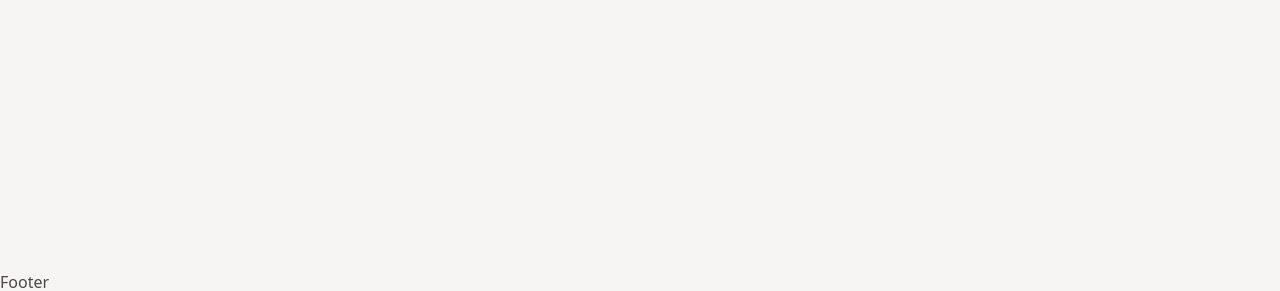
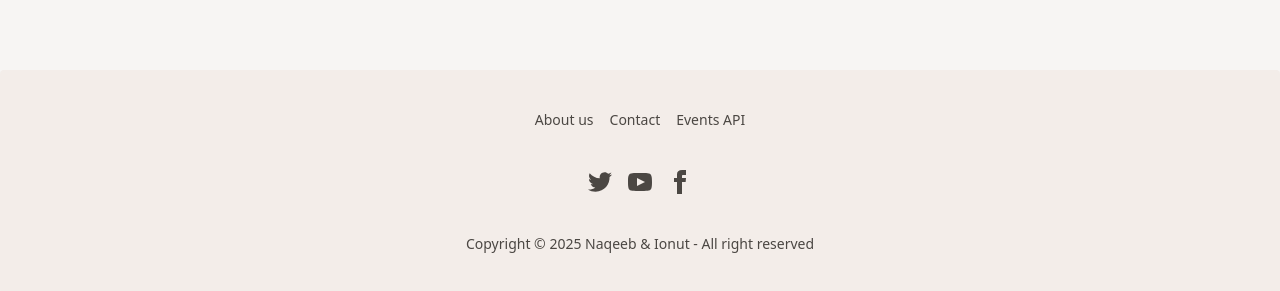
Before and after one commit to ifoca/wbs-events-scheduler, a React (Vite) app: page / in a window 1280 px wide. Shown: the part 506-797 px from the top of the page. Built offline with nearby package versions, Linux system fonts and the light colour scheme; no server answers; a web font is replaced by a local one.

Commit message:
add footer

```diff
--- a/src/components/Footer.jsx
+++ b/src/components/Footer.jsx
@@ -1,5 +1,59 @@
-function Footer() {
-  return <div>Footer</div>;
-}
+const Footer = () => {
+  return (
+    <footer className="footer footer-horizontal footer-center bg-base-200 text-base-content rounded p-10">
+      <nav className="grid grid-flow-col gap-4">
+        <a className="link link-hover">About us</a>
+        <a className="link link-hover">Contact</a>
+        <a
+          href="https://github.com/WebDev-WBSCodingSchool/events-api"
+          className="link link-hover"
+          target="_blank"
+        >
+          Events API
+        </a>
+      </nav>
+      <nav>
+        <div className="grid grid-flow-col gap-4">
+          <a>
+            <svg
+              xmlns="http://www.w3.org/2000/svg"
+              width="24"
+              height="24"
+              viewBox="0 0 24 24"
+              className="fill-current"
+            >
+              <path d="M24 4.557c-.883.392-1.832.656-2.828.775 1.017-.609 1.798-1.574 2.165-2.724-.951.564-2.005.974-3.127 1.195-.897-.957-2.178-1.555-3.594-1.555-3.179 0-5.515 2.966-4.797 6.045-4.091-.205-7.719-2.165-10.148-5.144-1.29 2.213-.669 5.108 1.523 6.574-.806-.026-1.566-.247-2.229-.616-.054 2.281 1.581 4.415 3.949 4.89-.693.188-1.452.232-2.224.084.626 1.956 2.444 3.379 4.6 3.419-2.07 1.623-4.678 2.348-7.29 2.04 2.179 1.397 4.768 2.212 7.548 2.212 9.142 0 14.307-7.721 13.995-14.646.962-.695 1.797-1.562 2.457-2.549z"></path>
+            </svg>
+          </a>
+          <a>
+            <svg
+              xmlns="http://www.w3.org/2000/svg"
+              width="24"
+              height="24"
+              viewBox="0 0 24 24"
+              className="fill-current"
+            >
+              <path d="M19.615 3.184c-3.604-.246-11.631-.245-15.23 0-3.897.266-4.356 2.62-4.385 8.816.029 6.185.484 8.549 4.385 8.816 3.6.245 11.626.246 15.23 0 3.897-.266 4.356-2.62 4.385-8.816-.029-6.185-.484-8.549-4.385-8.816zm-10.615 12.816v-8l8 3.993-8 4.007z"></path>
+            </svg>
+          </a>
+          <a>
+            <svg
+              xmlns="http://www.w3.org/2000/svg"
+              width="24"
+              height="24"
+              viewBox="0 0 24 24"
+              className="fill-current"
+            >
+              <path d="M9 8h-3v4h3v12h5v-12h3.642l.358-4h-4v-1.667c0-.955.192-1.333 1.115-1.333h2.885v-5h-3.808c-3.596 0-5.192 1.583-5.192 4.615v3.385z"></path>
+            </svg>
+          </a>
+        </div>
+      </nav>
+      <aside>
+        <p>Copyright © {new Date().getFullYear()} Naqeeb & Ionut - All right reserved</p>{' '}
+      </aside>
+    </footer>
+  );
+};
 
 export default Footer;
```
